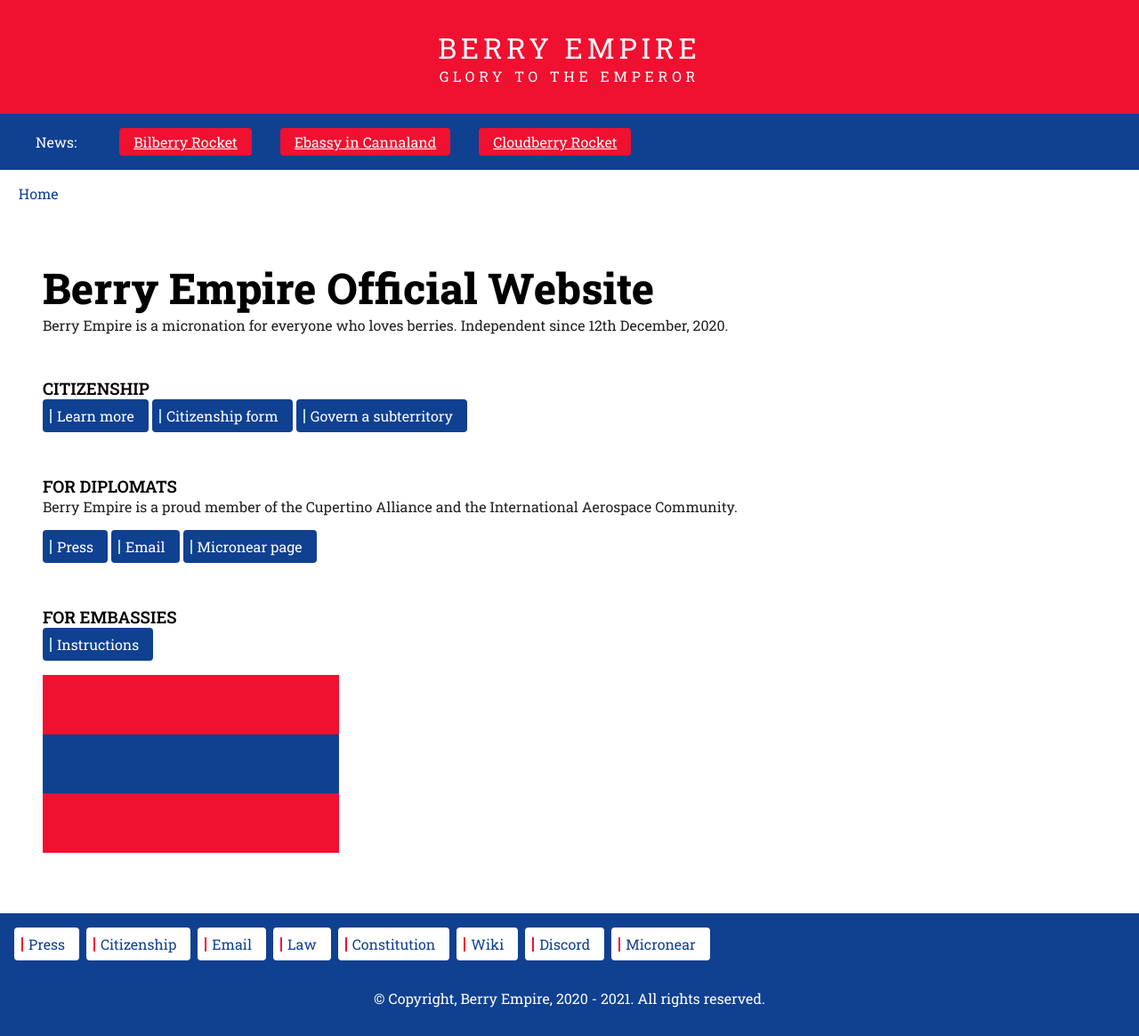
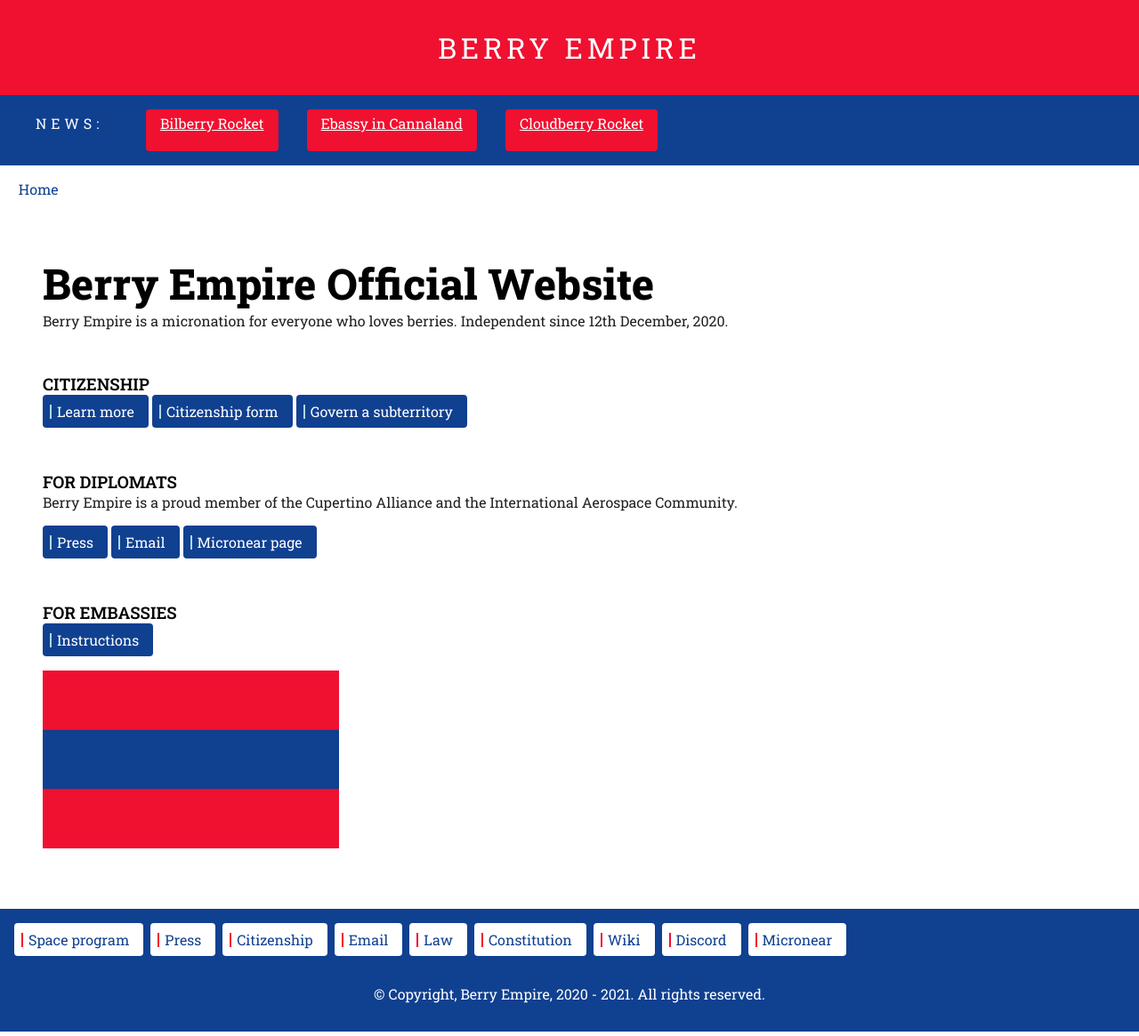
Before and after one commit to berryempire/berryempire.github.io, a Jekyll site: the page built from index.md, in a window 1280 px wide. Shown: the whole page at 89% size. Built offline with Jekyll 4.4.1, drawn with Linux system fonts in a browser that asks for light colours; our own code applies the rules of GitHub Pages for plain Markdown files.

Commit message:
Update default.html

```diff
--- a/_layouts/default.html
+++ b/_layouts/default.html
@@ -16,9 +16,10 @@
 </head>
 <body>
     <header>
-        <a class="logo" href="/"><span>Berry Empire</span>
-<span>Glory to the Emperor</span></a>
-</header>
+        <a class="logo" href="/">
+            <span>Berry Empire</span>
+            <!--<span>Glory to the Emperor</span></a>-->
+    </header>
 <div class="news">
    <p>News: </p>
    <a href="/press/8/"> Bilberry Rocket </a>
@@ -33,6 +34,7 @@
     </main>
     <footer>
         <div class="links">
+            <a class="thickbutton thick" target="_blank" href="/press/"><span>Space program</span></a>
             <a class="thickbutton thick" target="_blank" href="/press/"><span>Press</span></a>
             <a class="thickbutton thick" target="_blank" href="/citizen/"><span>Citizenship</span></a>
             <a class="thickbutton thick" target="_blank" href="mailto:berryempire@protonmail.com"><span>Email</span></a>
```
